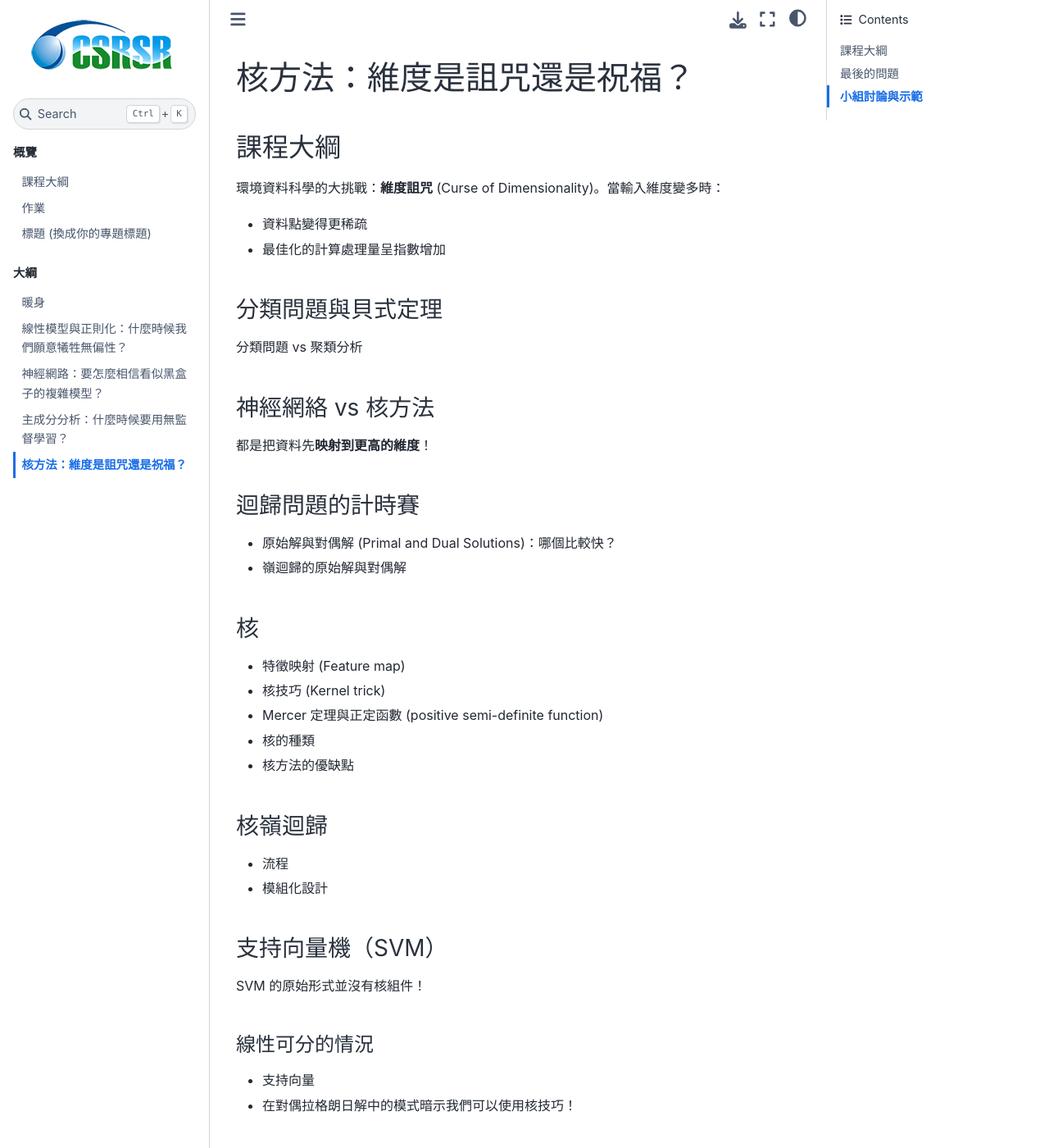
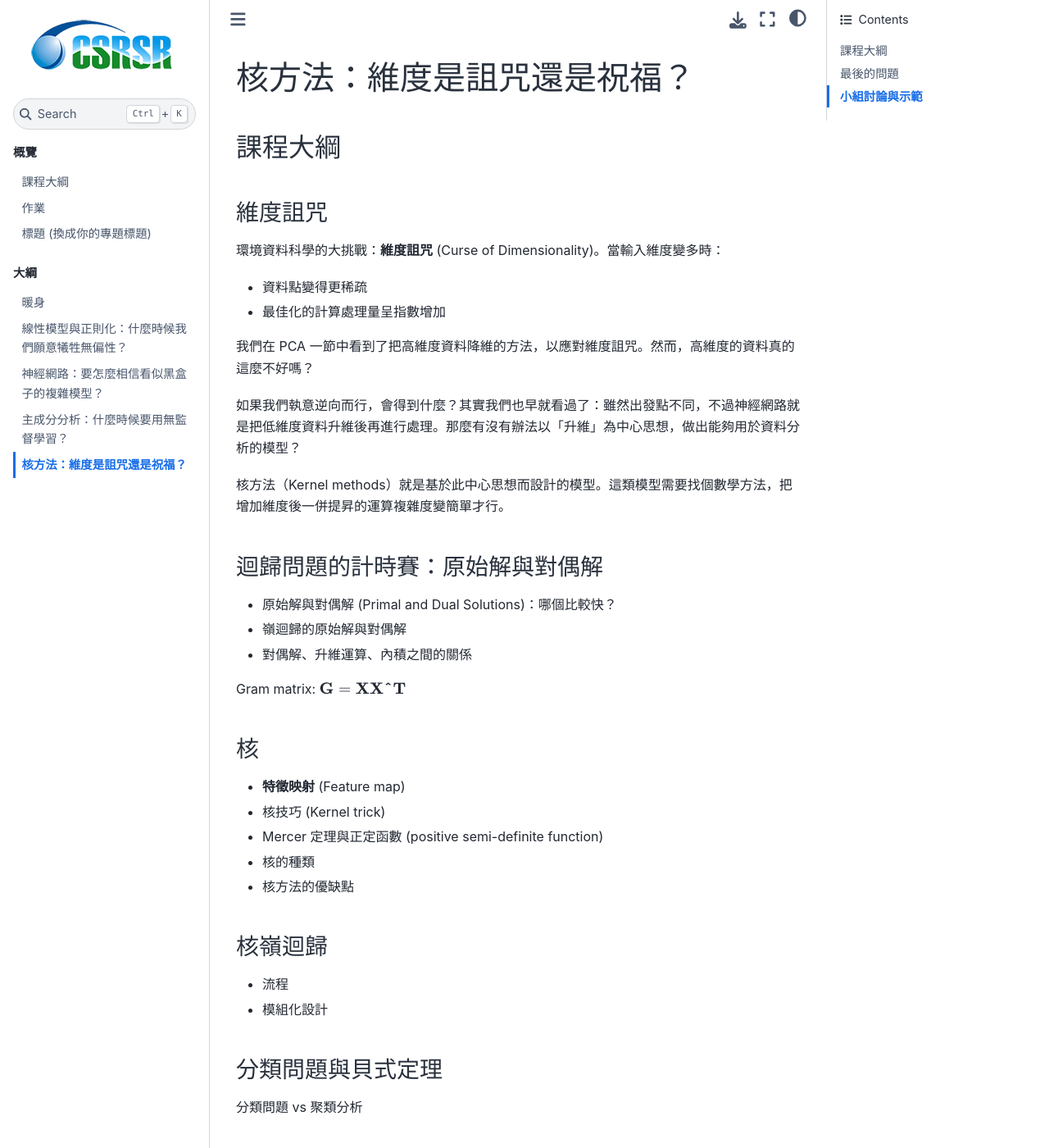
Before and after one commit to whyjz/ncu-env-data-science-zhtw, a Jupyter Book: the page built from docs/outlines/Lec-KernelMethods.md, in a window 1280 px wide and 1400 px high. Shown: the whole window at 82% size. Built offline with Jupyter Book 1.0.4 settings and Sphinx 7.4.7 and the Sphinx Book theme 1.1.4, drawn with Linux system fonts in a browser that asks for light colours.

Commit message:
Update part 4

```diff
--- a/docs/outlines/Lec-KernelMethods.md
+++ b/docs/outlines/Lec-KernelMethods.md
@@ -1,27 +1,30 @@
 # 核方法：維度是詛咒還是祝福？
 
 ## 課程大綱
+
+### 維度詛咒
 
 環境資料科學的大挑戰：**維度詛咒** (Curse of Dimensionality)。當輸入維度變多時：
 - 資料點變得更稀疏
 - 最佳化的計算處理量呈指數增加
 
-### 分類問題與貝式定理
+我們在 PCA 一節中看到了把高維度資料降維的方法，以應對維度詛咒。然而，高維度的資料真的這麼不好嗎？
 
-分類問題 vs 聚類分析
+如果我們執意逆向而行，會得到什麼？其實我們也早就看過了：雖然出發點不同，不過神經網路就是把低維度資料升維後再進行處理。那麼有沒有辦法以「升維」為中心思想，做出能夠用於資料分析的模型？
 
-### 神經網絡 vs 核方法
+核方法（Kernel methods）就是基於此中心思想而設計的模型。這類模型需要找個數學方法，把增加維度後一併提昇的運算複雜度變簡單才行。
 
-都是把資料先**映射到更高的維度**！
-
-### 迴歸問題的計時賽
+### 迴歸問題的計時賽：原始解與對偶解
 
 - 原始解與對偶解 (Primal and Dual Solutions)：哪個比較快？
 - 嶺迴歸的原始解與對偶解
+- 對偶解、升維運算、內積之間的關係
+
+Gram matrix: $\textbf{G} = \textbf{X}\textbf{X^T}$
 
 ### 核
 
-- 特徵映射 (Feature map)
+- **特徵映射** (Feature map)
 - 核技巧 (Kernel trick)
 - Mercer 定理與正定函數 (positive semi-definite function)
 - 核的種類
@@ -31,6 +34,10 @@
 
 - 流程
 - 模組化設計
+
+### 分類問題與貝式定理
+
+分類問題 vs 聚類分析
 
 ### 支持向量機（SVM）
 
```
